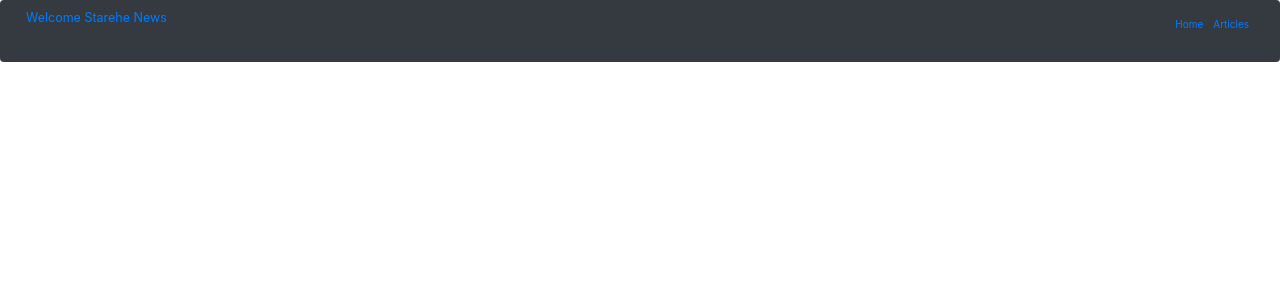
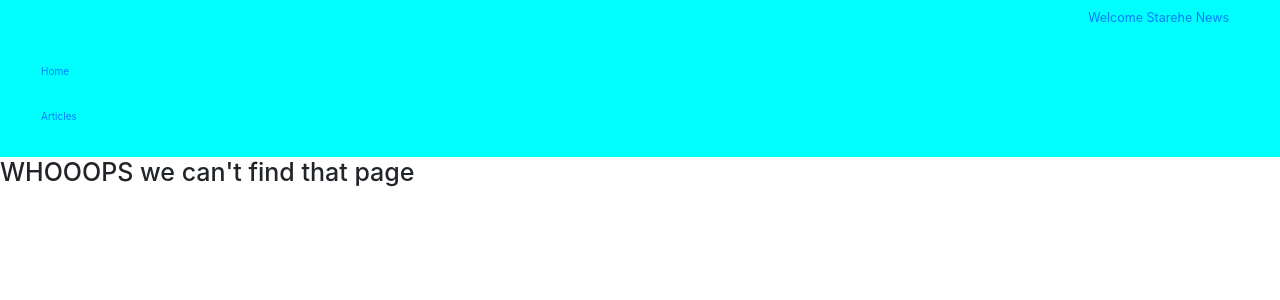
Before and after one commit to alex-muliande/News-highlight, a Flask app: template app/templates/fourOwfour.html in a window 1280 px wide. Shown: the top 300 px of the page. Run offline with Flask 2, Linux system fonts and the light colour scheme; the template is opened without the code that fills it, so the values that code supplies are empty; some libraries are stand-ins or nearby versions.

Commit message:
added CSS   files

```diff
--- a/app/static/CSS/styles.css
+++ b/app/static/CSS/styles.css
@@ -48,3 +48,8 @@
     border: 2px solid orange;
 
 } */
+
+#alex{
+    background-color:aqua;
+
+}
--- a/app/templates/base.html
+++ b/app/templates/base.html
@@ -1,7 +1,7 @@
 {% extends 'bootstrap/base.html' %}
 {% block styles%}
   {{super()}}
-  <link rel="stylesheet" href="{{url_for('static',filename='css/style.css')}}">
+  <link rel="stylesheet" href="{{url_for('static',filename='CSS/styles.css')}}">
 {% endblock %}
 
 
--- a/app/templates/navbar.html
+++ b/app/templates/navbar.html
@@ -6,10 +6,10 @@
     <title></title>
   </head>
   <body>
-    <div class="container-fluid">
+    <div class="container-fluid" id="alex">
       <div class="row">
         <div class="col-md-12">
-              <div class="navbar navabr-dark bg-dark navbar-expand-lg fixed-top nav" role="navigation">
+              <div class="navbar navabr-dark  role="navigation">
                   <div class="navbar-header">
                       <a class="navbar-brand" id="route" href="/">Welcome Starehe News </a>
                   </div>
```
Also changed, not shown: app/templates/macros.html (+5 -5 lines).
